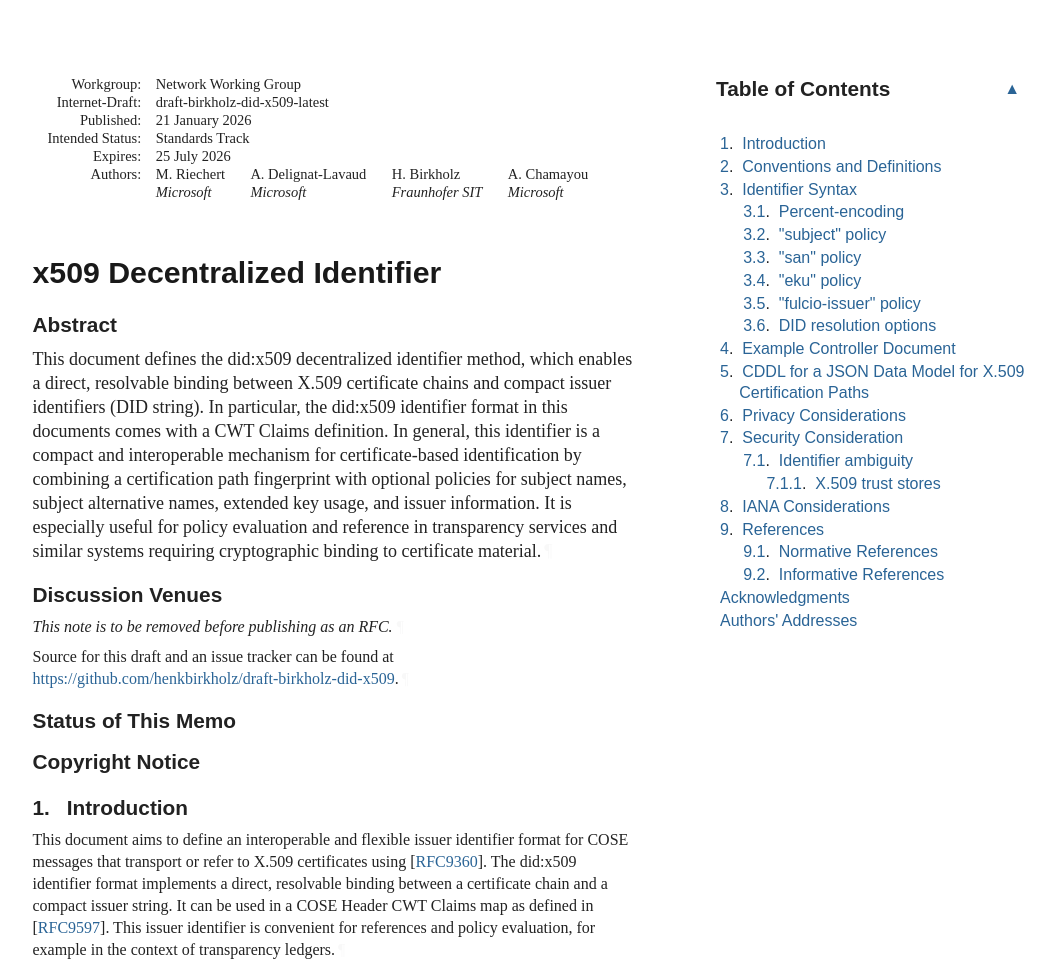
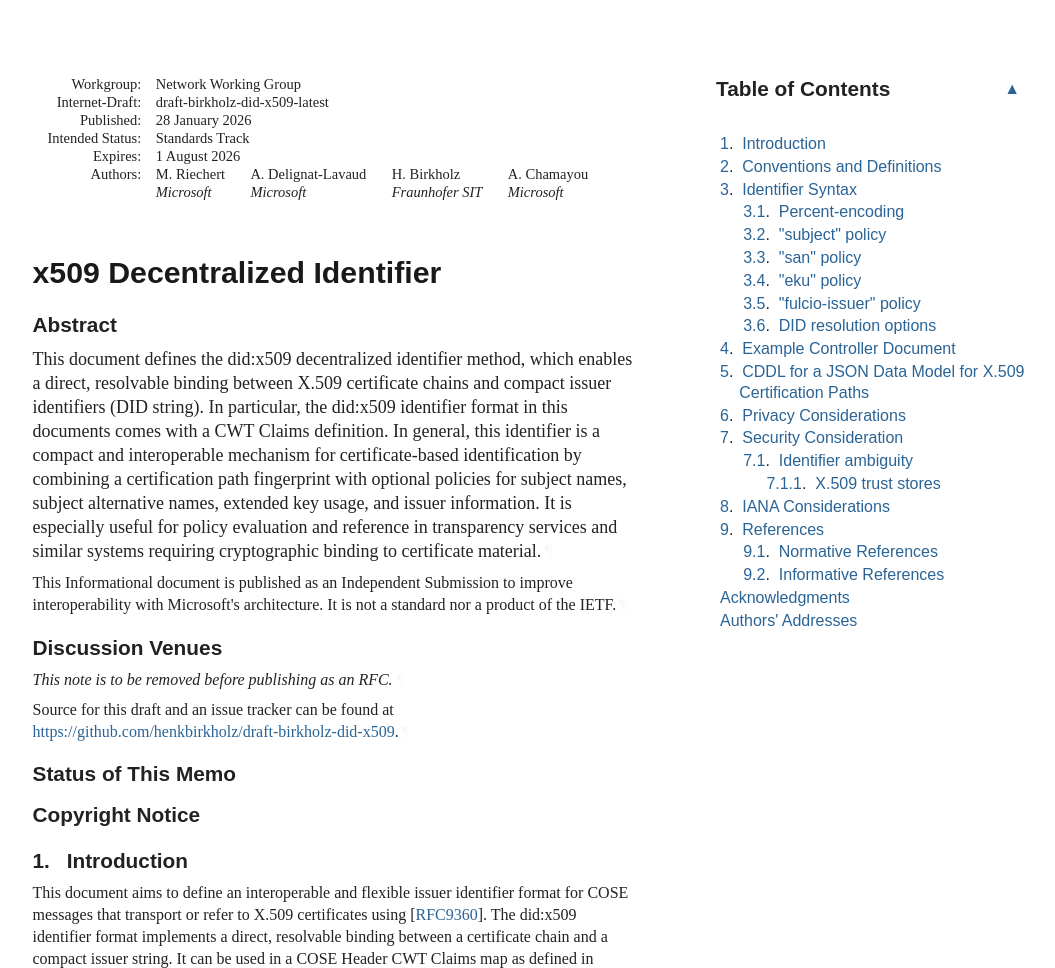
Before and after one commit to henkbirkholz/draft-birkholz-did-x509, a plain HTML site: page draft-birkholz-did-x509.html in a window 1280 px wide. Shown: the top 968 px of the page, without its empty margins (92-1147 px from the left). Drawn offline with Linux system fonts and the light colour scheme; a web font is replaced by a local one.

Commit message:
Script updating gh-pages from 90ecefe. [ci skip]

```diff
--- a/draft-birkholz-did-x509.html
+++ b/draft-birkholz-did-x509.html
@@ -11,6 +11,7 @@
 <meta content="Amaury Chamayou" name="author">
 <meta content="
        This document defines the did:x509 decentralized identifier method, which enables a direct, resolvable binding between X.509 certificate chains and compact issuer identifiers (DID string). In particular, the did:x509 identifier format in this documents comes with a CWT Claims definition. In general, this identifier is a compact and interoperable mechanism for certificate-based identification by combining a certification path fingerprint with optional policies for subject names, subject alternative names, extended key usage, and issuer information. It is especially useful for policy evaluation and reference in transparency services and similar systems requiring cryptographic binding to certificate material.
+       This Informational document is published as an Independent Submission to improve interoperability with Microsoft's architecture. It is not a standard nor a product of the IETF.
     " name="description">
 <meta content="xml2rfc 3.31.0" name="generator">
 <meta content="DID" name="keyword">
@@ -28,7 +29,7 @@
     pycountry 24.6.1
     PyYAML 6.0.3
     requests 2.32.5
-    wcwidth 0.2.14
+    wcwidth 0.3.0
 -->
 <link href="draft-birkholz-did-x509.xml" rel="alternate" type="application/rfc+xml">
 <link href="#copyright" rel="license">
@@ -569,6 +570,7 @@ aside, blockquote {
 }
 blockquote {
   margin: 1em 0;
+  border-left: 2px var(--pilcrow-strong) solid;
 }
 cite {
   display: block;
@@ -639,7 +641,7 @@ a.pilcrow {
   }
 }
 @media not print {
-  :hover > a.pilcrow {
+  :hover > a.pilcrow, a.pilcrow:focus {
     opacity: 1;
   }
   a.pilcrow[href]:hover {
@@ -1051,7 +1053,7 @@ svg :is([fill="white"], [fill^="#fff"]) {
 </tr></thead>
 <tfoot><tr>
 <td class="left">Riechert, et al.</td>
-<td class="center">Expires 25 July 2026</td>
+<td class="center">Expires 1 August 2026</td>
 <td class="right">[Page]</td>
 </tr></tfoot>
 </table>
@@ -1064,12 +1066,12 @@ svg :is([fill="white"], [fill^="#fff"]) {
 <dd class="internet-draft">draft-birkholz-did-x509-latest</dd>
 <dt class="label-published">Published:</dt>
 <dd class="published">
-<time datetime="2026-01-21" class="published">21 January 2026</time>
+<time datetime="2026-01-28" class="published">28 January 2026</time>
     </dd>
 <dt class="label-intended-status">Intended Status:</dt>
 <dd class="intended-status">Standards Track</dd>
 <dt class="label-expires">Expires:</dt>
-<dd class="expires"><time datetime="2026-07-25">25 July 2026</time></dd>
+<dd class="expires"><time datetime="2026-08-01">1 August 2026</time></dd>
 <dt class="label-authors">Authors:</dt>
 <dd class="authors">
 <div class="author">
@@ -1095,6 +1097,7 @@ svg :is([fill="white"], [fill^="#fff"]) {
 <section id="section-abstract">
       <h2 id="abstract"><a href="#abstract" class="selfRef">Abstract</a></h2>
 <p id="section-abstract-1">This document defines the did:x509 decentralized identifier method, which enables a direct, resolvable binding between X.509 certificate chains and compact issuer identifiers (DID string). In particular, the did:x509 identifier format in this documents comes with a CWT Claims definition. In general, this identifier is a compact and interoperable mechanism for certificate-based identification by combining a certification path fingerprint with optional policies for subject names, subject alternative names, extended key usage, and issuer information. It is especially useful for policy evaluation and reference in transparency services and similar systems requiring cryptographic binding to certificate material.<a href="#section-abstract-1" class="pilcrow">¶</a></p>
+<p id="section-abstract-2">This Informational document is published as an Independent Submission to improve interoperability with Microsoft's architecture. It is not a standard nor a product of the IETF.<a href="#section-abstract-2" class="pilcrow">¶</a></p>
 </section>
 <section class="note rfcEditorRemove" id="section-note.1">
       <h2 id="name-discussion-venues">
@@ -1123,7 +1126,7 @@ svg :is([fill="white"], [fill^="#fff"]) {
         time. It is inappropriate to use Internet-Drafts as reference
         material or to cite them other than as "work in progress."<a href="#section-boilerplate.1-3" class="pilcrow">¶</a></p>
 <p id="section-boilerplate.1-4">
-        This Internet-Draft will expire on 25 July 2026.<a href="#section-boilerplate.1-4" class="pilcrow">¶</a></p>
+        This Internet-Draft will expire on 1 August 2026.<a href="#section-boilerplate.1-4" class="pilcrow">¶</a></p>
 </section>
 </div>
 <div id="copyright">
```
Also changed, not shown: draft-birkholz-did-x509.txt.
